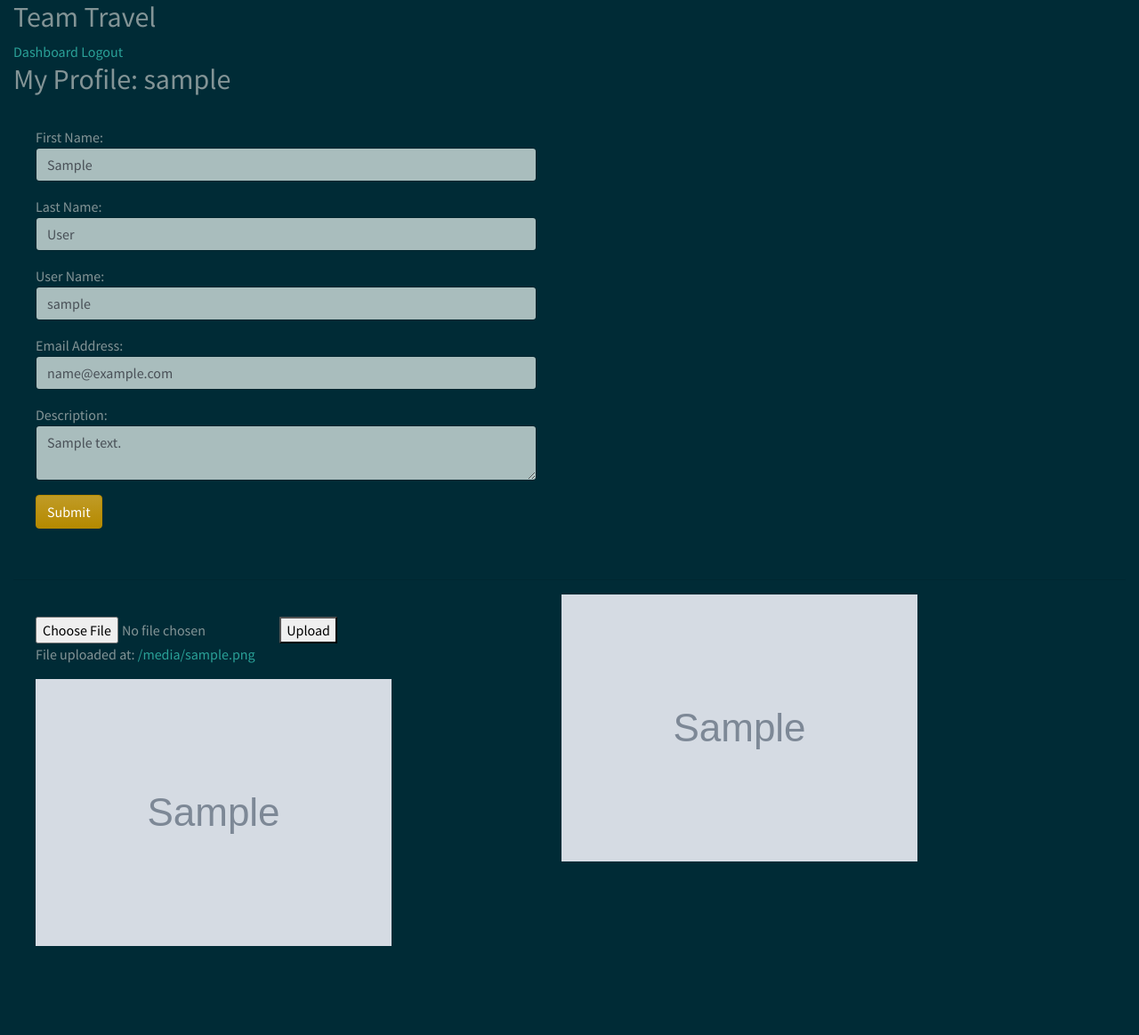
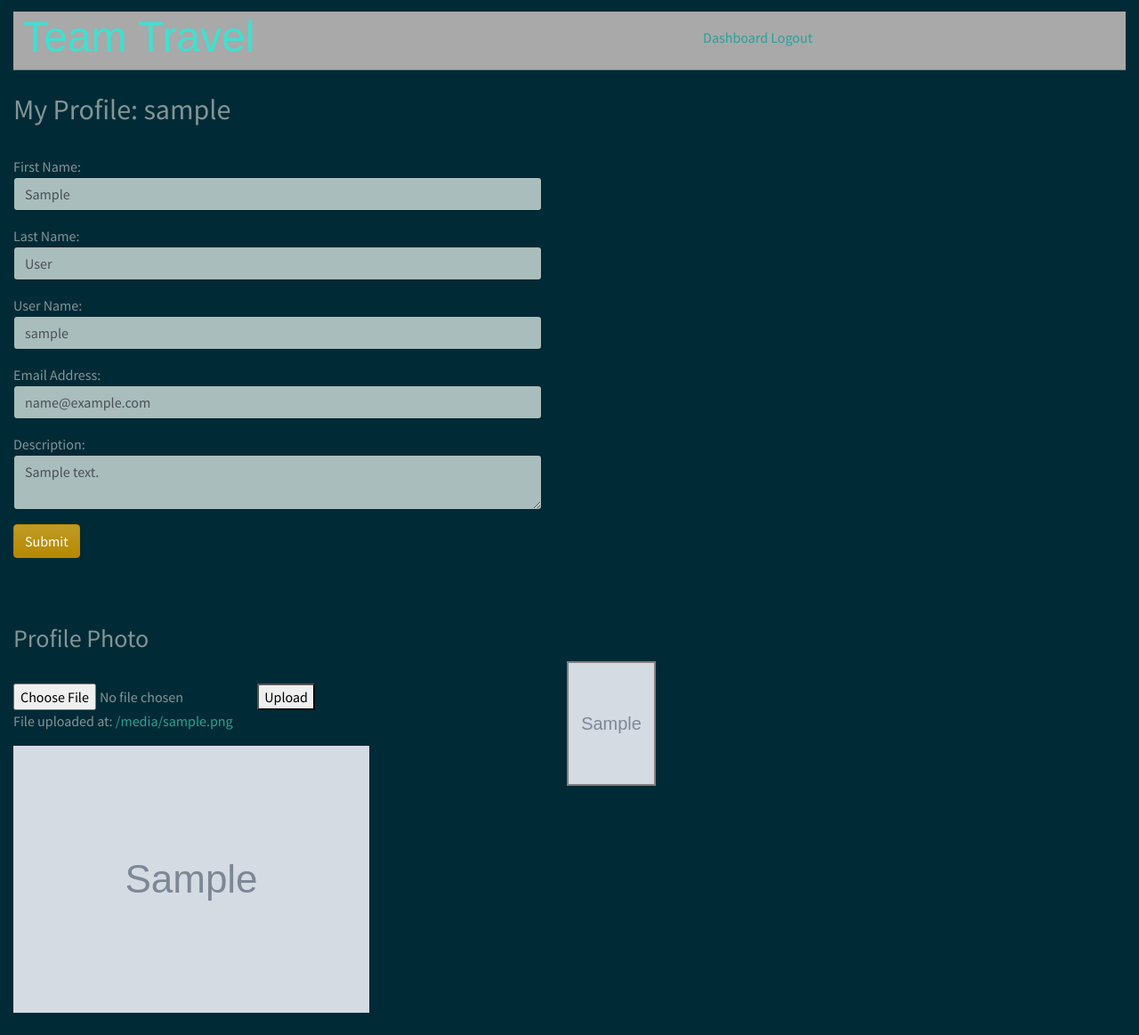
Before and after one commit to mary-milburn-pearce/team_travel, a Django app: template apps/belt/templates/belt/edit_profile.html in a window 1280 px wide. Shown: the whole page at 89% size. Before the commit the page ends 1063 px from the top, so only its background shows below. Run offline with Django 3.2, Linux system fonts and the light colour scheme; the template is opened without the code that fills it: most values are stand-ins (such as "Sample title", 1, 10 or a date in 2020); grey boxes marked "Sample" are stand-in pictures; some libraries are stand-ins or nearby versions.

Commit message:
added headers to templates; small tweeks for demo

```diff
--- a/apps/belt/static/belt/css/styles.css
+++ b/apps/belt/static/belt/css/styles.css
@@ -6,6 +6,7 @@
     background-color: darkgray;
     border-bottom: 1px groove gray;
     margin-top: 1%;
+    margin-bottom: 2%;
 }
 .logo-font {
     font-family: fantasy;
@@ -103,7 +104,7 @@
     width: 60px;
 }
 #profile-img {
-    border: 2px dotted gray;
-    height: 80px;
-    width: 60px;
+    border: 2px solid gray;
+    height: 140px;
+    width: 100px;
 }
--- a/apps/belt/templates/belt/edit_profile.html
+++ b/apps/belt/templates/belt/edit_profile.html
@@ -6,8 +6,8 @@
     <meta name="viewport" content="width=device-width, initial-scale=1.0">
     <meta http-equiv="X-UA-Compatible" content="ie=edge">
     {% load static %}
-    <link rel="stylesheet" href="{% static 'login/css/styles.css' %}">
-    <link rel="stylesheet" href="{% static 'login/css/bootstrap.min.css' %}">
+    <link rel="stylesheet" href="{% static 'belt/css/styles.css' %}">
+    <link rel="stylesheet" href="{% static 'belt/css/bootstrap.min.css' %}">
     <title>My Profile</title>
 </head>
 <body>
@@ -36,6 +36,7 @@
             </form>
         </section>
         <hr>
+        <h3>Profile Photo</h3>
         <div class="side-by-side">
             {% block content %}
             <form method="post" action="/profile/photo_upload" enctype="multipart/form-data">
--- a/apps/belt/templates/belt/profile.html
+++ b/apps/belt/templates/belt/profile.html
@@ -23,6 +23,7 @@
                 </div>
             </div>
             <h2>Member: {{ profile.user_name }}</h2>
+            <img id="profile-img" src="{{ profile.photo }}" alt="No Photo Available">
             <div class="form-group trip-form-block">
                 <h3>Name: {{ profile.first_name }} {{ profile.last_name }}</h3>
                 <p>Member since: {{ profile.created_at | date:"m/d/y" }}</p>
--- a/apps/g_sheets/views.py
+++ b/apps/g_sheets/views.py
@@ -34,7 +34,7 @@ def auth_g_sheets(request):
     return redirect(authorization_url)
 
 def oauth2_landing(request):
-    return HttpResponse("Made it to Landing!!!!!")
+    return HttpResponse("All the amazing GooGle Sheets to organize our trip will be here!!!")
 
 def open_g_sheet(request):
     SAMPLE_SPREADSHEET_ID = '1BxiMVs0XRA5nFMdKvBdBZjgmUUqptlbs74OgvE2upms'
```
Also changed, not shown: apps/belt/templates/belt/edit_event.html (+0 -9 lines), apps/login/templates/login/index.html (+8 -1 lines).
